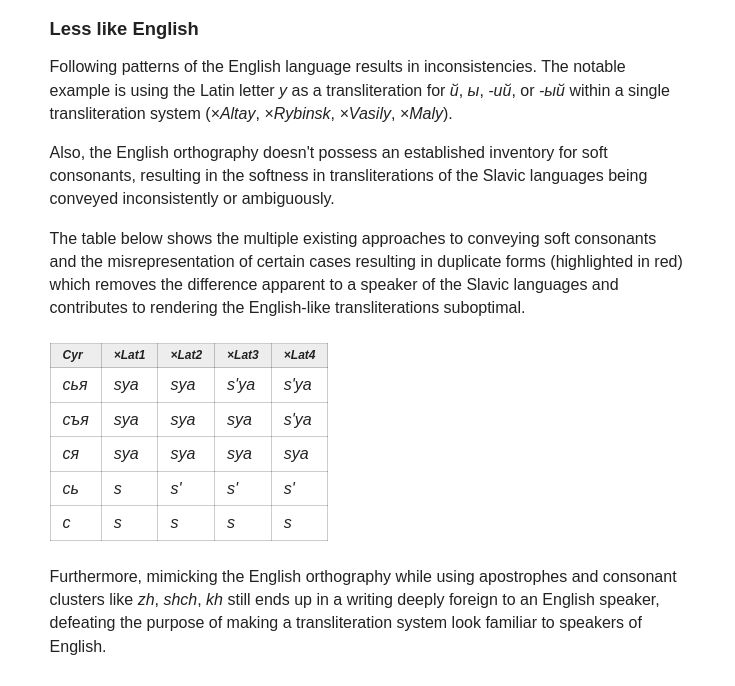
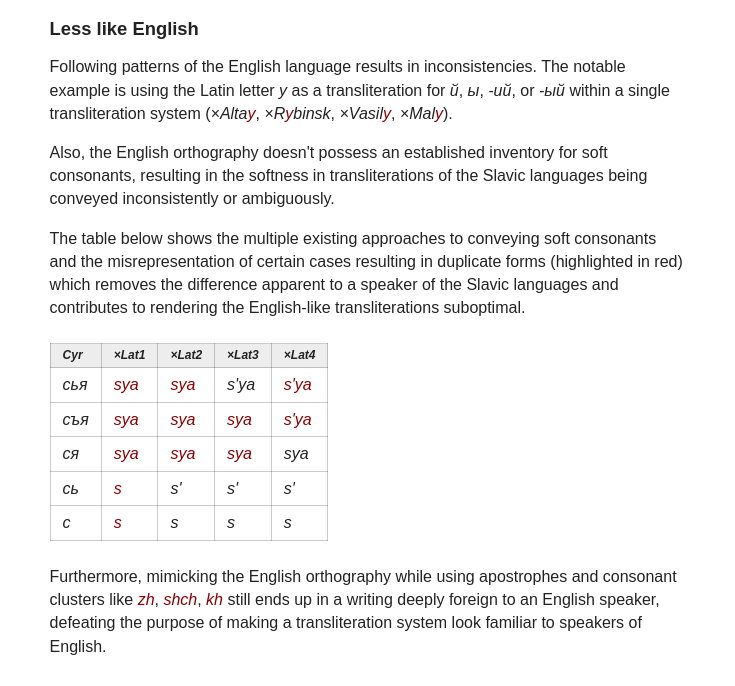
Before and after one commit to axtk/axtk.github.io, a Jekyll site: the page built from translit.html, in a window 1280 px wide. Shown: the part 424-1110 px from the top of the page, without its empty margins (272-1007 px from the left). Built offline with Jekyll 4.4.1, drawn with Linux system fonts in a browser that asks for light colours.

Commit message:
update translit styles

```diff
--- a/translit.html
+++ b/translit.html
@@ -9,6 +9,7 @@ abstract: <p>Unified transliteration system of the Cyrillic script for all Slavi
 <style>
 .ch td.cyr, .ch td.lat, .ch td.ipa { white-space: nowrap; }
 .ch sup { margin-left: .15em; }
+.discouraged { color: darkred; }
 </style>
 
 <h2 id="features">Features</h2>
```
